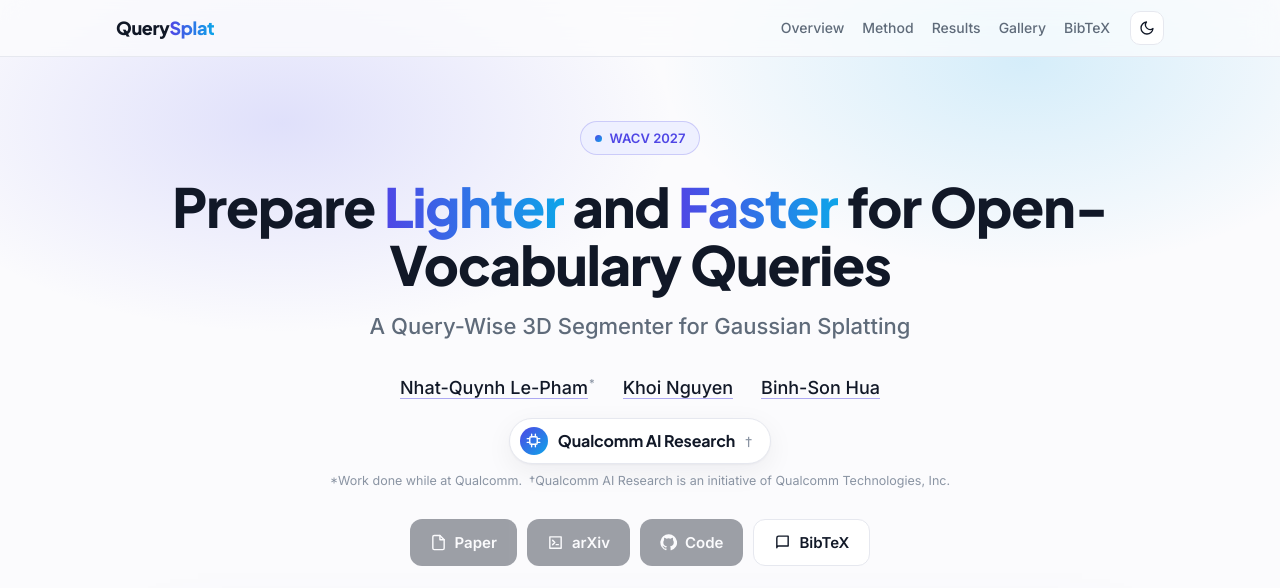
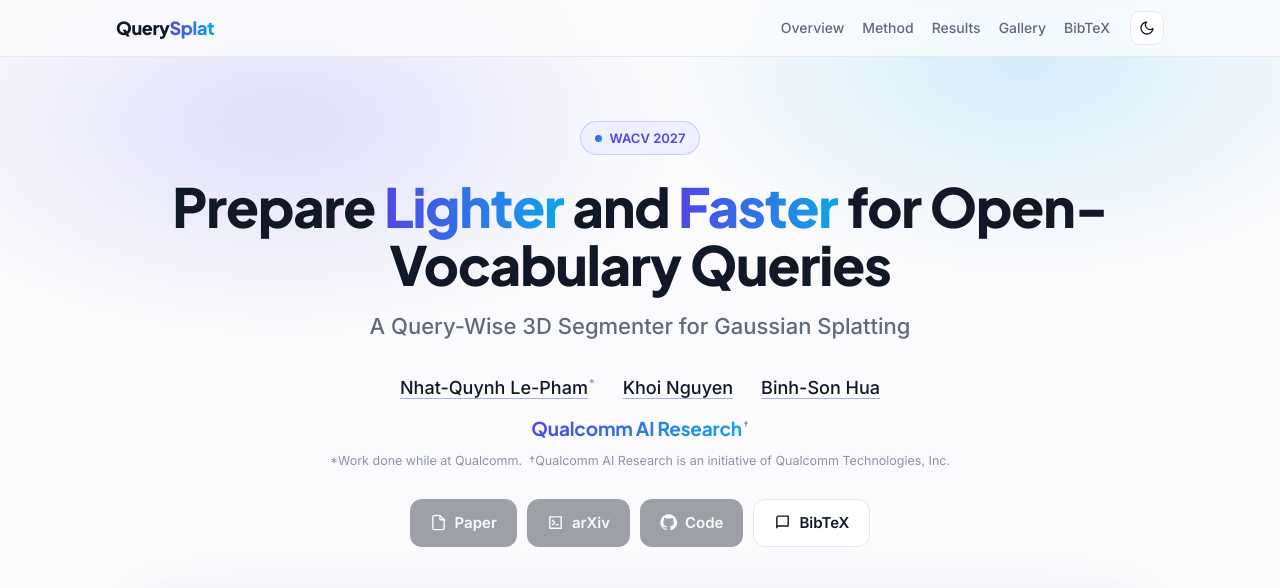
Before and after one commit to frankielp/querysplat, a plain HTML site: page index.html in a window 1280 px wide. Shown: the top 588 px of the page. Drawn offline with Linux system fonts and the light colour scheme.

Commit message:
Style affiliation as plain gradient text
Co-Authored-By: Claude Opus 5.5 <noreply@anthropic.com>

```diff
--- a/index.html
+++ b/index.html
@@ -73,11 +73,9 @@ h1{font-size:clamp(30px,5vw,54px);line-height:1.08;font-weight:800;margin:0 auto
 .authors a{color:var(--text);border-bottom:1.5px solid color-mix(in srgb,var(--accent) 45%,transparent)}
 .authors a:hover{text-decoration:none;border-bottom-color:var(--accent)}
 .authors sup{font-size:11px;color:var(--faint);margin-left:1px}
-.affil{display:flex;justify-content:center;margin:14px 0 2px}
-.org{display:inline-flex;align-items:center;gap:10px;padding:8px 18px 8px 10px;border-radius:999px;background:var(--card);border:1px solid var(--line);box-shadow:var(--shadow);font:700 16px "Plus Jakarta Sans",Inter,sans-serif;color:var(--text);letter-spacing:-.01em}
-.org .mark{width:28px;height:28px;border-radius:50%;display:grid;place-items:center;background:linear-gradient(135deg,var(--a1),var(--a2));color:#fff}
-.org .mark svg{width:15px;height:15px}
-.org sup{font-size:11px;color:var(--faint);font-weight:500}
+.affil{display:flex;justify-content:center;margin:12px 0 2px}
+.org{font:700 19px "Plus Jakarta Sans",Inter,sans-serif;letter-spacing:-.01em;background:linear-gradient(90deg,var(--a1),var(--a2));-webkit-background-clip:text;background-clip:text;color:transparent}
+.affil sup{font-size:11px;color:var(--faint);font-weight:500;margin-left:1px}
 .note{color:var(--faint);font-size:12.5px;margin-top:6px}
 .links{display:flex;flex-wrap:wrap;justify-content:center;gap:10px;margin-top:28px}
 .btn{display:inline-flex;align-items:center;gap:8px;padding:10px 20px;border-radius:12px;background:var(--text);color:var(--bg);font-weight:600;font-size:15px;transition:transform .15s,box-shadow .15s}
@@ -197,7 +195,7 @@ footer{padding:36px 0 52px;color:var(--faint);font-size:13px;text-align:center}
       <span><a href="https://sonhua.github.io/">Binh-Son Hua</a></span>
     </div>
     <div class="affil">
-      <span class="org"><span class="mark"><svg viewBox="0 0 24 24" fill="none" stroke="currentColor" stroke-width="2.2" stroke-linecap="round" stroke-linejoin="round"><rect x="6" y="6" width="12" height="12" rx="2"/><path d="M9 2v4M15 2v4M9 18v4M15 18v4M2 9h4M2 15h4M18 9h4M18 15h4"/></svg></span>Qualcomm AI Research<sup>†</sup></span>
+      <span><span class="org">Qualcomm AI Research</span><sup>†</sup></span>
     </div>
     <div class="note">*Work done while at Qualcomm. &nbsp;†Qualcomm AI Research is an initiative of Qualcomm Technologies, Inc.</div>
 
```
